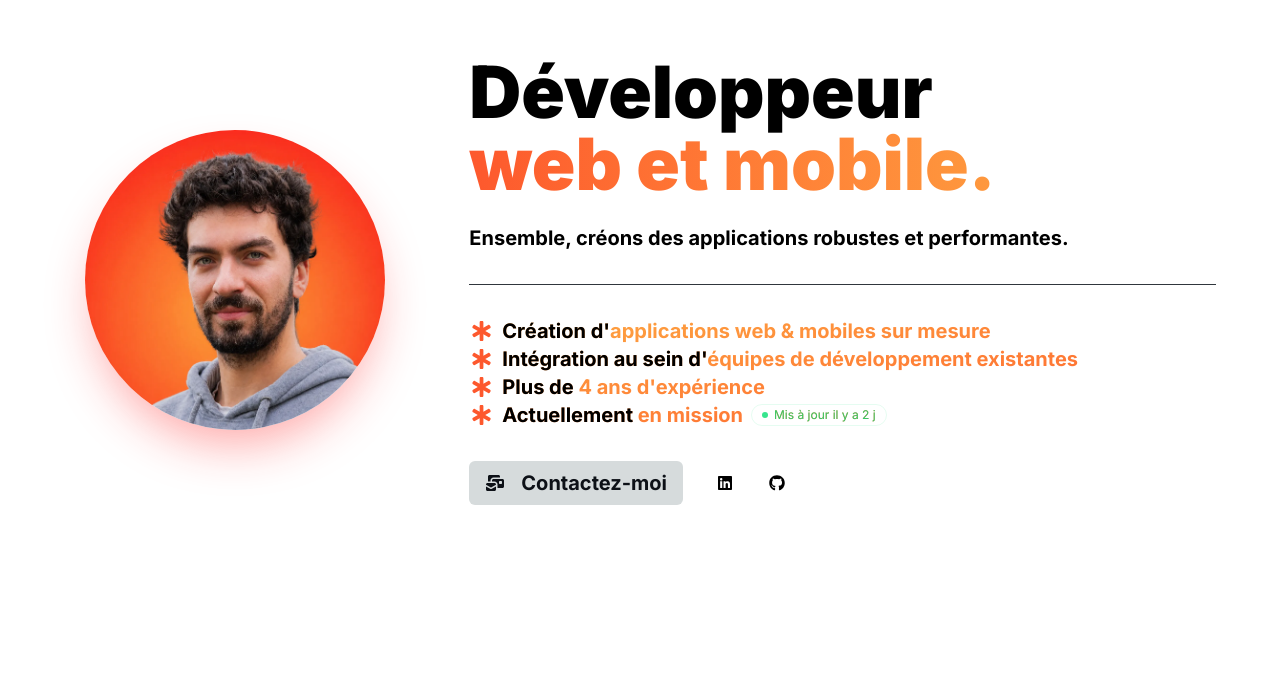
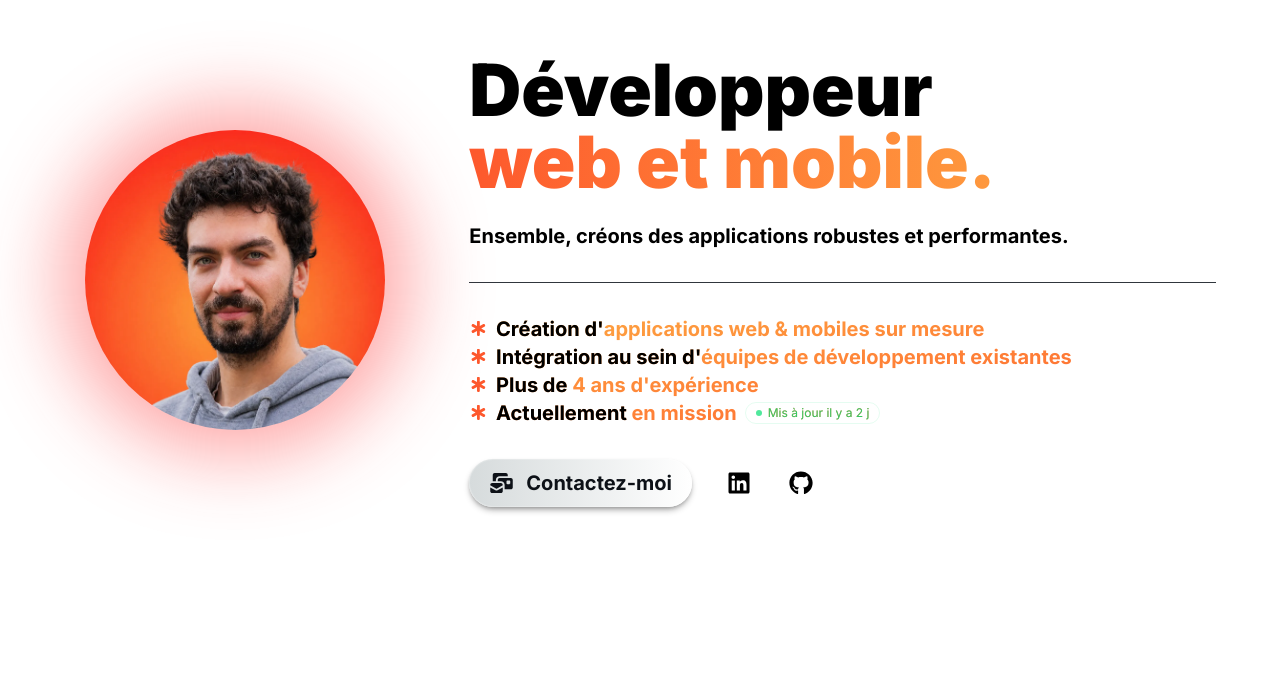
Before and after one commit to david-vct/my-portfolio, a Next.js app: page / in a window 1280 px wide. Shown: the part 120-800 px from the top of the page. Built offline with nearby package versions, Linux system fonts and the light colour scheme.

Commit message:
feat: add CtaSection and fix icons sizes

```diff
--- a/app/components/common/AvailabilityStatus.tsx
+++ b/app/components/common/AvailabilityStatus.tsx
@@ -16,7 +16,8 @@ const AvailabilityStatus = () => {
       variants={staggerItem}
     >
       <FontAwesomeIcon
-        className="h-2.5 shrink-0 text-accent"
+        className="shrink-0 text-accent"
+        size="xs"
         icon={faStarOfLife}
       />
       <p className="whitespace-nowrap">
--- a/app/components/common/ButtonLink.tsx
+++ b/app/components/common/ButtonLink.tsx
@@ -13,13 +13,18 @@ const ButtonLink = ({ text, link, icon, className }: Props) => {
   return (
     <a
       className={
-				"flex flex-row items-center px-4 py-2 rounded-md bg-light text-base font-bold " + (className ? className : "")
+        "group relative flex flex-row items-center gap-3 px-5 py-2.5 rounded-full bg-gradient-to-r from-light to-white text-base font-bold shadow-md shadow-black/30 ring-1 ring-inset ring-white/20 transition-transform duration-300 ease-out hover:-translate-y-0.5 active:translate-y-0 focus-visible:outline-none focus-visible:ring-2 focus-visible:ring-accent focus-visible:ring-offset-2 focus-visible:ring-offset-base " +
+        (className ? className : "")
       }
       href={link}
       target="_blank"
     >
-			<FontAwesomeIcon className="h-5" icon={icon} />
-			<div className="pl-4 text-md md:text-xl">{text}</div>
+      <FontAwesomeIcon
+        className="transition-transform duration-300 group-hover:scale-110"
+        size="lg"
+        icon={icon}
+      />
+      <div className="text-md md:text-xl">{text}</div>
     </a>
   )
 }
--- /dev/null
+++ b/app/components/layout/CtaSection.tsx
@@ -0,0 +1,45 @@
+import { faLinkedin } from "@fortawesome/free-brands-svg-icons/faLinkedin"
+import { faEnvelopesBulk } from "@fortawesome/free-solid-svg-icons"
+import React from "react"
+import ButtonLink from "../common/ButtonLink"
+import Reveal from "../common/motion/Reveal"
+import Title from "../common/Title"
+
+const CtaSection = () => {
+  return (
+    <section
+      id="contact"
+      className="relative flex flex-col items-center place-content-center w-full max-w-7xl min-h-[60svh] p-4 md:p-16 mt-16 overflow-hidden text-center"
+    >
+      <div className="absolute z-[-1] inset-0 bg-[url('/images/grid-red.svg')] bg-center [mask-image:radial-gradient(circle,#000_0%,transparent_55%)]"></div>
+      <Reveal>
+        <Title title="TRAVAILLONS ENSEMBLE" />
+      </Reveal>
+      <Reveal delay={0.1} className="flex flex-col items-center gap-6">
+        <p className="max-w-3xl text-balance text-3xl md:text-6xl font-black leading-tight bg-gradient-to-r from-accent to-secondary bg-clip-text text-transparent">
+          Un projet en tête ? Discutons-en.
+        </p>
+        <p className="max-w-2xl text-md md:text-xl">
+          Que ce soit pour lancer un nouveau produit, renforcer une équipe ou
+          donner vie à une idée, je suis disponible pour en parler.
+        </p>
+      </Reveal>
+      <Reveal delay={0.2}>
+        <div className="flex flex-row flex-wrap items-center justify-center gap-4 sm:gap-8 mt-10">
+          <ButtonLink
+            text="Contactez-moi"
+            link="mailto:david.vct@proton.me"
+            icon={faEnvelopesBulk}
+          ></ButtonLink>
+          <ButtonLink
+            text="Me suivre sur LinkedIn"
+            link="https://www.linkedin.com/in/david-vct/"
+            icon={faLinkedin}
+          ></ButtonLink>
+        </div>
+      </Reveal>
+    </section>
+  )
+}
+
+export default CtaSection
--- a/app/components/layout/Hero.tsx
+++ b/app/components/layout/Hero.tsx
@@ -7,9 +7,9 @@ import {
   faStarOfLife,
 } from "@fortawesome/free-solid-svg-icons"
 import { FontAwesomeIcon } from "@fortawesome/react-fontawesome"
-import { motion } from "motion/react"
+import { motion, useMotionValue, useSpring } from "motion/react"
 import Image from "next/image"
-import React from "react"
+import React, { useEffect, useState } from "react"
 import AvailabilityStatus from "../common/AvailabilityStatus"
 import ButtonLink from "../common/ButtonLink"
 import {
@@ -20,8 +20,86 @@ import {
 } from "../common/motion/variants"
 import { getYearsOfExperience } from "../../lib/date"
 
+const TAGLINE = "Ensemble, créons des applications robustes et performantes."
+const TYPING_INTERVAL_MS = 35
+const MAX_TILT_DEGREES = 12
+
 const Hero = () => {
   const yearsOfExperience = getYearsOfExperience()
+
+  const [titleSettled, setTitleSettled] = useState(false)
+  const [typedLength, setTypedLength] = useState(0)
+  const [prefersReducedMotion, setPrefersReducedMotion] = useState(() =>
+    typeof window === "undefined"
+      ? false
+      : window.matchMedia("(prefers-reduced-motion: reduce)").matches,
+  )
+
+  useEffect(() => {
+    const mediaQuery = window.matchMedia("(prefers-reduced-motion: reduce)")
+    const handleChange = (event: MediaQueryListEvent) =>
+      setPrefersReducedMotion(event.matches)
+
+    mediaQuery.addEventListener("change", handleChange)
+    return () => mediaQuery.removeEventListener("change", handleChange)
+  }, [])
+
+  useEffect(() => {
+    if (!titleSettled || prefersReducedMotion) return
+
+    const interval = setInterval(() => {
+      setTypedLength((length) => {
+        if (length >= TAGLINE.length) {
+          clearInterval(interval)
+          return length
+        }
+        return length + 1
+      })
+    }, TYPING_INTERVAL_MS)
+
+    return () => clearInterval(interval)
+  }, [titleSettled, prefersReducedMotion])
+
+  const displayedLength = prefersReducedMotion ? TAGLINE.length : typedLength
+  const isTyping =
+    titleSettled && !prefersReducedMotion && displayedLength < TAGLINE.length
+
+  const rotateX = useMotionValue(0)
+  const rotateY = useMotionValue(0)
+  const scale = useMotionValue(1)
+  const springConfig = { stiffness: 150, damping: 15, mass: 0.5 }
+  const springRotateX = useSpring(rotateX, springConfig)
+  const springRotateY = useSpring(rotateY, springConfig)
+  const springScale = useSpring(scale, springConfig)
+
+  // The halo trails behind the portrait with a softer, slower spring and a
+  // smaller travel distance, so it reads as a light source drifting gently
+  // rather than moving in lockstep with the tilted image.
+  const haloX = useMotionValue(0)
+  const haloY = useMotionValue(0)
+  const haloSpringConfig = { stiffness: 60, damping: 20, mass: 1 }
+  const springHaloX = useSpring(haloX, haloSpringConfig)
+  const springHaloY = useSpring(haloY, haloSpringConfig)
+
+  const handlePortraitMouseMove = (event: React.MouseEvent<HTMLDivElement>) => {
+    const bounds = event.currentTarget.getBoundingClientRect()
+    const offsetX = (event.clientX - bounds.left) / bounds.width - 0.5
+    const offsetY = (event.clientY - bounds.top) / bounds.height - 0.5
+
+    rotateY.set(offsetX * 2 * MAX_TILT_DEGREES)
+    rotateX.set(offsetY * 2 * -MAX_TILT_DEGREES)
+    scale.set(1.03)
+    haloX.set(offsetX * 20)
+    haloY.set(offsetY * 20)
+  }
+
+  const handlePortraitMouseLeave = () => {
+    rotateX.set(0)
+    rotateY.set(0)
+    scale.set(1)
+    haloX.set(0)
+    haloY.set(0)
+  }
 
   return (
     <motion.section
@@ -31,14 +109,35 @@ const Hero = () => {
       initial="hidden"
       animate="show"
     >
-      <motion.div className="place-self-center" variants={fadeUpAt(0)}>
+      <motion.div
+        className="relative place-self-center"
+        style={{ perspective: 800 }}
+        variants={fadeUpAt(0)}
+      >
+        <motion.div
+          aria-hidden="true"
+          className="absolute -inset-6 rounded-full bg-primary/40 blur-2xl -z-10"
+          style={{ x: springHaloX, y: springHaloY }}
+        />
+        <motion.div
+          onMouseMove={handlePortraitMouseMove}
+          onMouseLeave={handlePortraitMouseLeave}
+          style={{
+            rotateX: springRotateX,
+            rotateY: springRotateY,
+            scale: springScale,
+            transformStyle: "preserve-3d",
+          }}
+        >
           <Image
-          className="h-auto w-48 max-w-full sm:w-64 lg:w-[300px] shadow-2xl shadow-primary/40 rounded-full"
+            className="h-auto w-48 max-w-full sm:w-64 lg:w-[300px] rounded-full"
             src="/images/david-profile.webp"
             alt="David Vicente"
             width={300}
             height={300}
+            priority
           />
+        </motion.div>
       </motion.div>
       <div className="lg:col-span-2 self-center">
         <motion.div
@@ -54,15 +153,26 @@ const Hero = () => {
           <motion.h1
             className="text-4xl md:text-7xl font-black pb-6 bg-gradient-to-r from-accent to-secondary bg-clip-text text-transparent"
             variants={staggerItem}
+            onAnimationComplete={() => setTitleSettled(true)}
           >
             web et mobile.
           </motion.h1>
-          <motion.p
-            className="text-md md:text-xl font-bold"
-            variants={staggerItem}
+          <div className="relative">
+            <span className="sr-only">{TAGLINE}</span>
+            <p
+              className="invisible text-md md:text-xl font-bold"
+              aria-hidden="true"
             >
-            Ensemble, créons des applications robustes et performantes.
-          </motion.p>
+              {TAGLINE}
+            </p>
+            <p
+              className="absolute inset-0 text-md md:text-xl font-bold"
+              aria-hidden="true"
+            >
+              {TAGLINE.slice(0, displayedLength)}
+              {isTyping && <span className="typewriter-caret">|</span>}
+            </p>
+          </div>
         </motion.div>
         <div>
           <motion.ul
@@ -74,7 +184,8 @@ const Hero = () => {
               variants={staggerItem}
             >
               <FontAwesomeIcon
-                className="h-2.5 text-accent"
+                className="text-accent"
+                size="xs"
                 icon={faStarOfLife}
               />
               <p>
@@ -89,7 +200,8 @@ const Hero = () => {
               variants={staggerItem}
             >
               <FontAwesomeIcon
-                className="h-2.5 text-accent"
+                className="text-accent"
+                size="xs"
                 icon={faStarOfLife}
               />
               <p>
@@ -104,7 +216,8 @@ const Hero = () => {
               variants={staggerItem}
             >
               <FontAwesomeIcon
-                className="h-2.5 text-accent"
+                className="text-accent"
+                size="xs"
                 icon={faStarOfLife}
               />
               <p>
@@ -126,11 +239,19 @@ const Hero = () => {
             link="mailto:david.vct@proton.me"
             icon={faEnvelopesBulk}
           ></ButtonLink>
-          <a href="https://www.linkedin.com/in/david-vct/" target="_blank">
-            <FontAwesomeIcon className="h-9" icon={faLinkedin} />
+          <a
+            href="https://www.linkedin.com/in/david-vct/"
+            target="_blank"
+            className="inline-block rounded transition-transform duration-300 hover:-translate-y-0.5 hover:scale-110 focus-visible:outline-none focus-visible:ring-2 focus-visible:ring-accent focus-visible:ring-offset-2 focus-visible:ring-offset-base"
+          >
+            <FontAwesomeIcon size="xl" icon={faLinkedin} />
           </a>
-          <a href="https://github.com/david-vct" target="_blank">
-            <FontAwesomeIcon className="h-9" icon={faGithub} />
+          <a
+            href="https://github.com/david-vct"
+            target="_blank"
+            className="inline-block rounded transition-transform duration-300 hover:-translate-y-0.5 hover:scale-110 focus-visible:outline-none focus-visible:ring-2 focus-visible:ring-accent focus-visible:ring-offset-2 focus-visible:ring-offset-base"
+          >
+            <FontAwesomeIcon size="xl" icon={faGithub} />
           </a>
         </motion.div>
       </div>
--- a/app/components/layout/ServicesSection.tsx
+++ b/app/components/layout/ServicesSection.tsx
@@ -52,7 +52,8 @@ const ServicesSection = () => {
                     className="flex flex-row items-center gap-3"
                   >
                     <FontAwesomeIcon
-                      className="h-2.5 shrink-0 text-accent"
+                      className="shrink-0 text-accent"
+                      size="xs"
                       icon={faStarOfLife}
                     />
                     <span>{item}</span>
--- a/app/globals.css
+++ b/app/globals.css
@@ -53,3 +53,23 @@ body {
 		animation: none;
 	}
 }
+
+@keyframes caret-blink {
+	0%,
+	100% {
+		opacity: 1;
+	}
+	50% {
+		opacity: 0;
+	}
+}
+
+.typewriter-caret {
+	animation: caret-blink 1s step-end infinite;
+}
+
+@media (prefers-reduced-motion: reduce) {
+	.typewriter-caret {
+		animation: none;
+	}
+}
--- a/app/lib/sections.ts
+++ b/app/lib/sections.ts
@@ -11,4 +11,5 @@ export const sections: Section[] = [
 	{ id: "presentation", label: "Présentation" },
 	{ id: "services", label: "Services" },
 	{ id: "projets", label: "Projets" },
+	{ id: "contact", label: "Contact" },
 ]
--- a/app/page.tsx
+++ b/app/page.tsx
@@ -1,3 +1,4 @@
+import CtaSection from "./components/layout/CtaSection"
 import Footer from "./components/layout/Footer"
 import Hero from "./components/layout/Hero"
 import PresentationSection from "./components/layout/PresentationSection"
@@ -12,6 +13,7 @@ export default function Home() {
 				<PresentationSection />
 				<ServicesSection />
 				<ProjectSection />
+				<CtaSection />
 			</main>
 			<Footer />
 		</>
```
Also changed, not shown: app/components/common/ProjectCard.tsx (+6 -2 lines), app/components/common/Title.tsx (+6 -6 lines), app/components/layout/Footer.tsx (+55 -5 lines), app/components/layout/TechnoSection.tsx (+6 -2 lines). Lines whose indentation alone changed are shown as unchanged.
